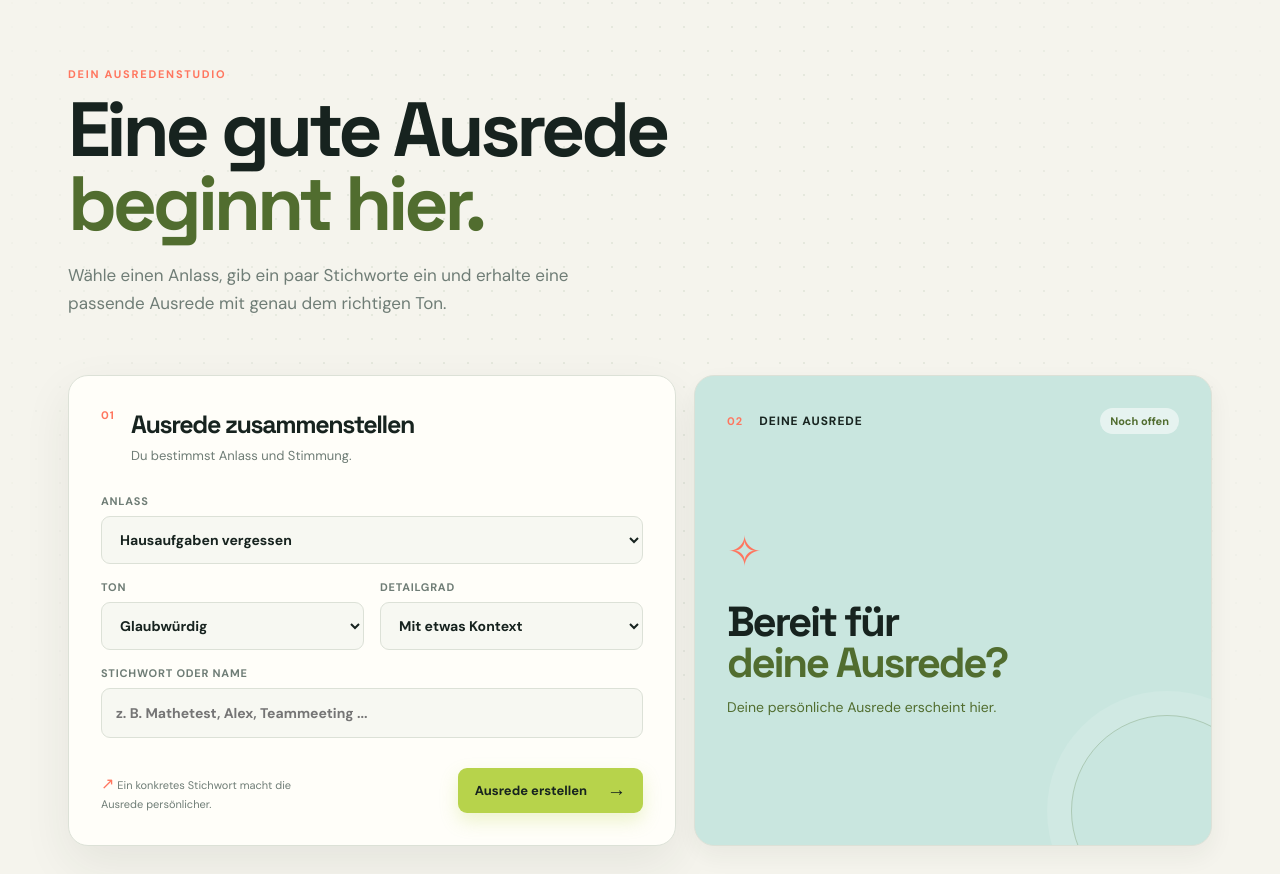
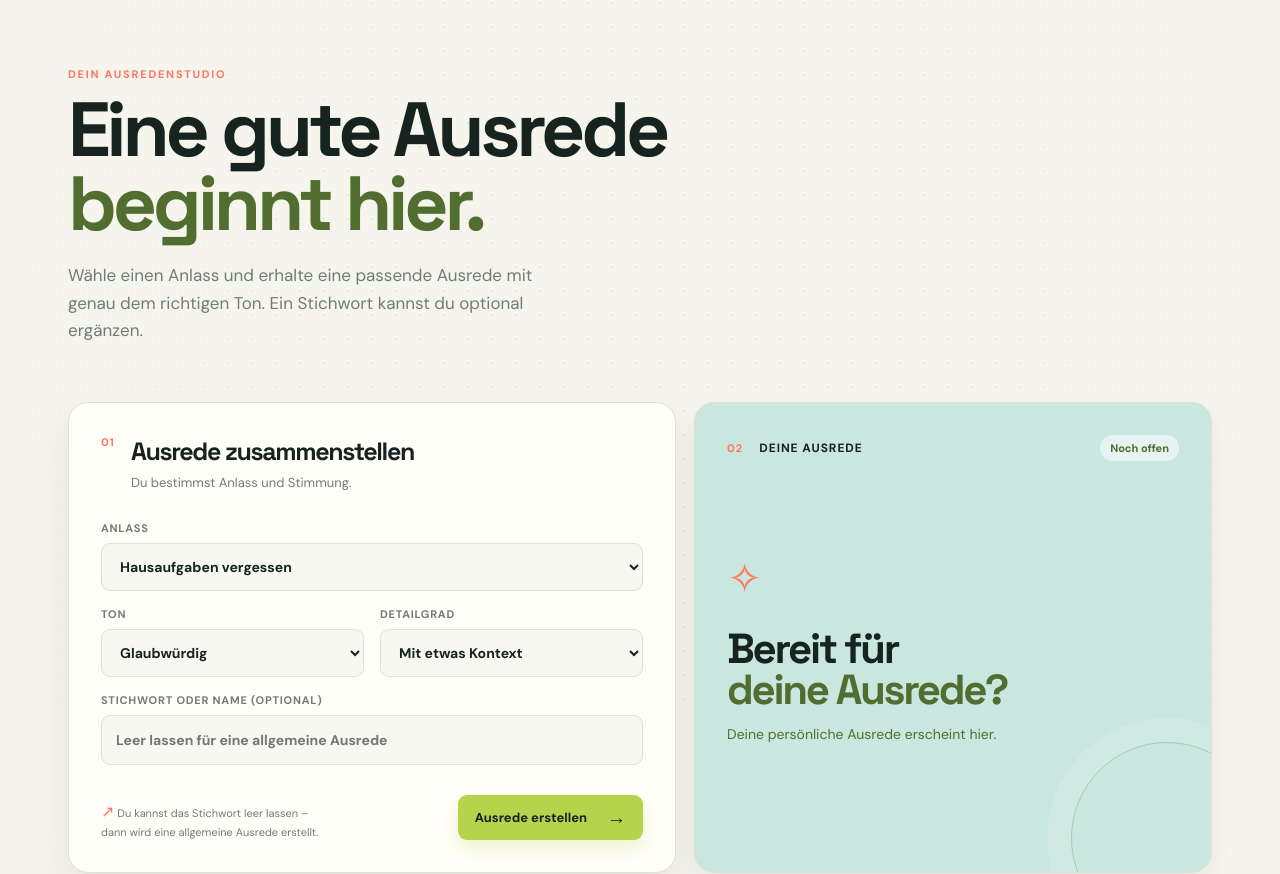
Before and after one commit to luk376/ausreden-generator, a plain HTML site: page index.html in a window 1280 px wide. Shown: the part 81-955 px from the top of the page. Drawn offline with Linux system fonts and the light colour scheme.

Commit message:
Make keyword optional in the form

```diff
--- a/index.html
+++ b/index.html
@@ -24,7 +24,7 @@
         <section class="intro" aria-labelledby="page-title">
           <p class="eyebrow">Dein Ausredenstudio</p>
           <h1 id="page-title">Eine gute Ausrede<br /><em>beginnt hier.</em></h1>
-          <p class="intro-copy">Wähle einen Anlass, gib ein paar Stichworte ein und erhalte eine passende Ausrede mit genau dem richtigen Ton.</p>
+          <p class="intro-copy">Wähle einen Anlass und erhalte eine passende Ausrede mit genau dem richtigen Ton. Ein Stichwort kannst du optional ergänzen.</p>
         </section>
 
         <section class="workspace" aria-label="Ausrede erstellen">
@@ -60,11 +60,11 @@
               </label>
             </div>
 
-            <label class="field topic-field">Stichwort oder Name
-              <input id="topic" name="topic" type="text" placeholder="z. B. Mathetest, Alex, Teammeeting ..." autocomplete="off" />
+            <label class="field topic-field">Stichwort oder Name (optional)
+              <input id="topic" name="topic" type="text" placeholder="Leer lassen für eine allgemeine Ausrede" autocomplete="off" />
             </label>
             <div class="form-footer">
-              <p class="hint"><span aria-hidden="true">↗</span> Ein konkretes Stichwort macht die Ausrede persönlicher.</p>
+              <p class="hint"><span aria-hidden="true">↗</span> Du kannst das Stichwort leer lassen – dann wird eine allgemeine Ausrede erstellt.</p>
               <button class="primary-button" type="submit"><span>Ausrede erstellen</span><span class="button-arrow" aria-hidden="true">→</span></button>
             </div>
           </form>
```
